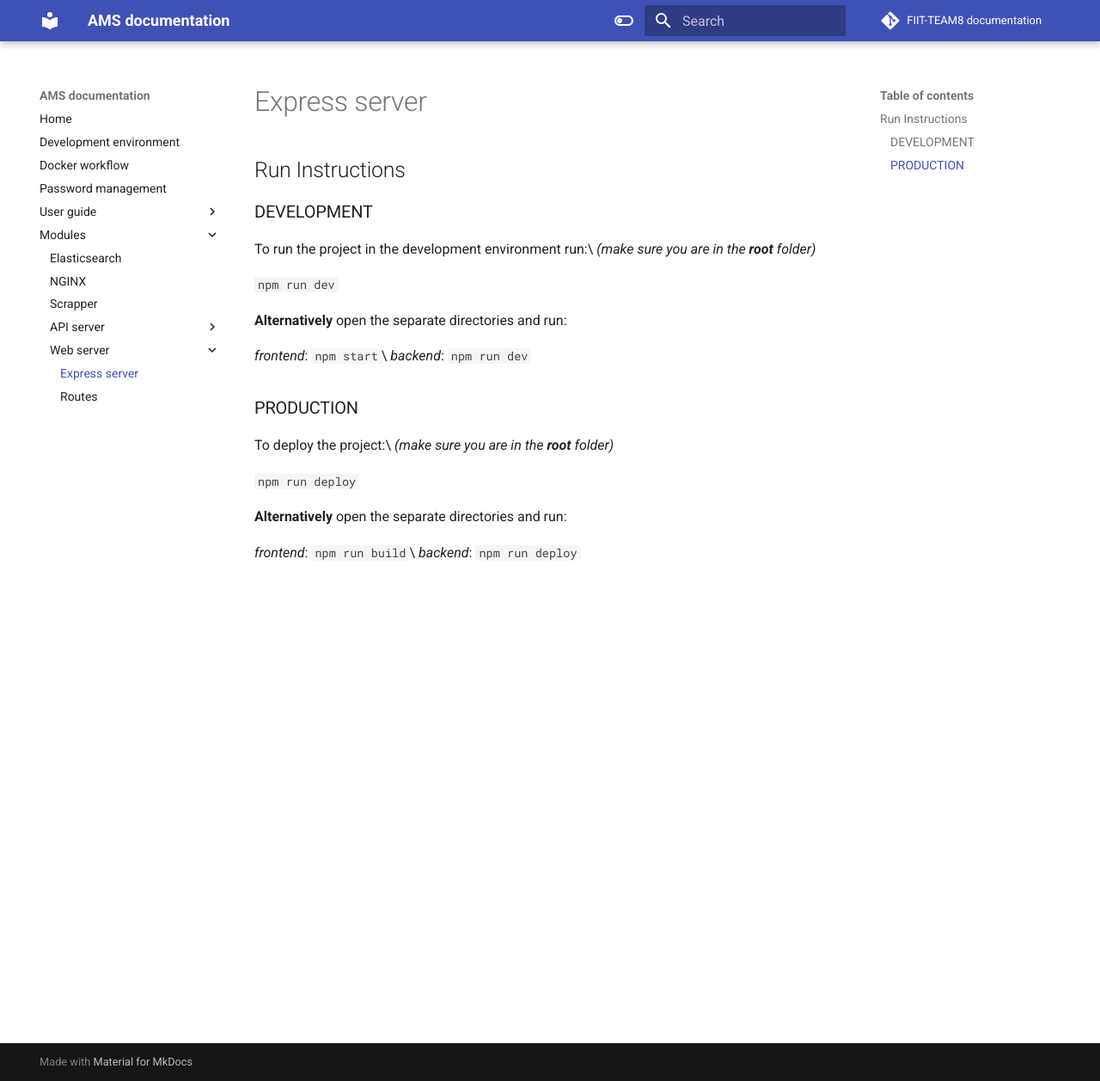
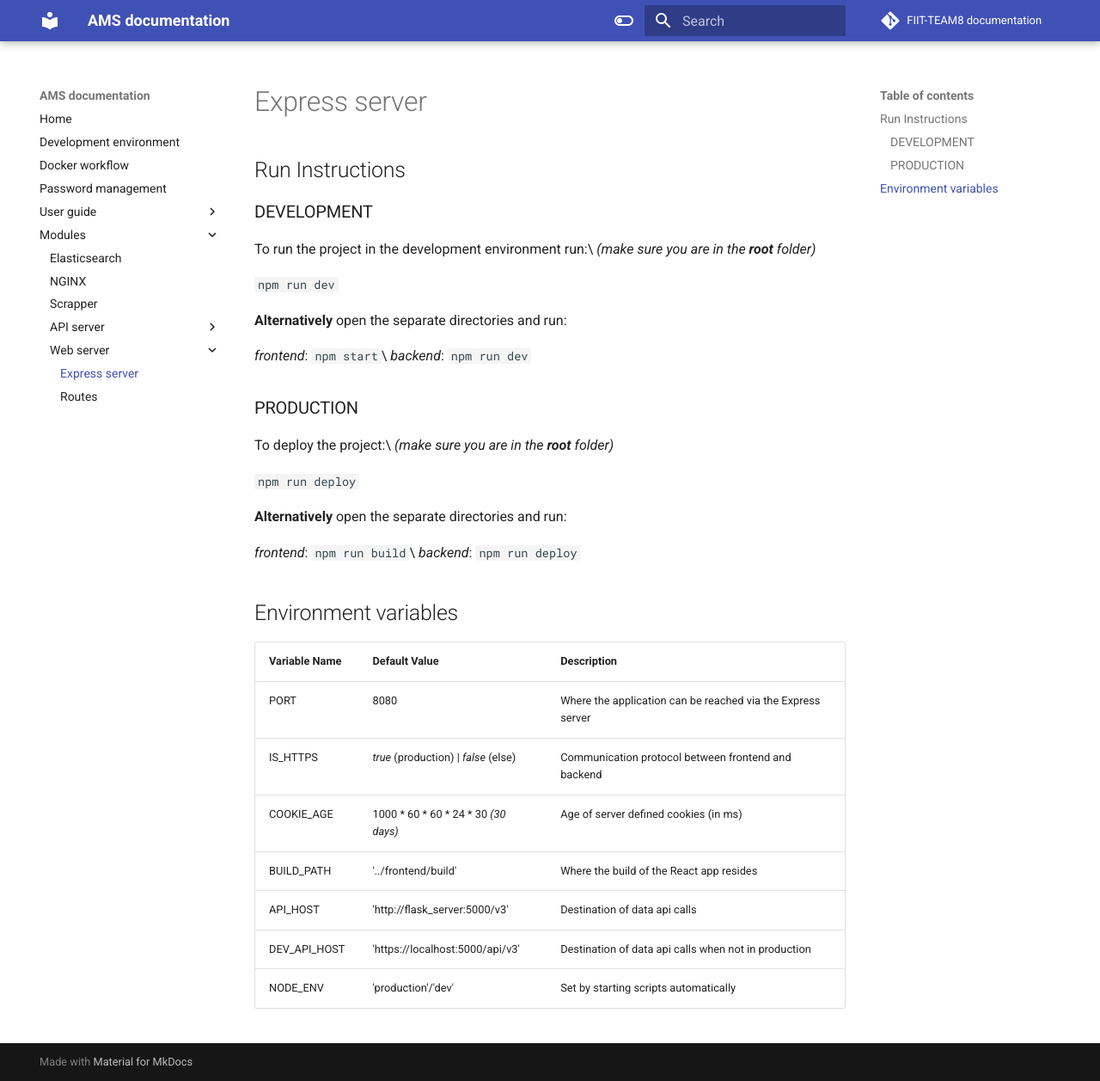
Before and after one commit to FIIT-TEAM8/team_documentation, an MkDocs documentation site: the page built from docs/modules/Web server/express server.md, in a window 1280 px wide and 1257 px high. Shown: the whole window at 86% size. Built offline with MkDocs 1.6.1 and Material for MkDocs 9.7.7, drawn with Linux system fonts in a browser that asks for light colours; comment, search, counter and statistics services are not loaded.

Commit message:
Update express server.md

```diff
--- a/docs/modules/Web server/express server.md
+++ b/docs/modules/Web server/express server.md
@@ -21,3 +21,16 @@ _(make sure you are in the **root** folder)_
 
 *frontend*: `npm run build`\
 *backend*: `npm run deploy`
+
+
+## Environment variables
+
+| Variable Name | Default Value | Description |
+| ------------- | ------------- | ----------- |
+| PORT  | 8080  | Where the application can be reached via the Express server |
+| IS_HTTPS  | _true_ (production) \| _false_ (else) | Communication protocol between frontend and backend |
+| COOKIE_AGE | 1000 * 60 * 60 * 24 * 30 _(30 days)_ | Age of server defined cookies (in ms) |
+| BUILD_PATH | '../frontend/build' | Where the build of the React app resides |
+| API_HOST | 'http://flask_server:5000/v3' | Destination of data api calls |
+| DEV_API_HOST | 'https://localhost:5000/api/v3' | Destination of data api calls when not in production |
+| NODE_ENV | 'production'/'dev' | Set by starting scripts automatically |
```
